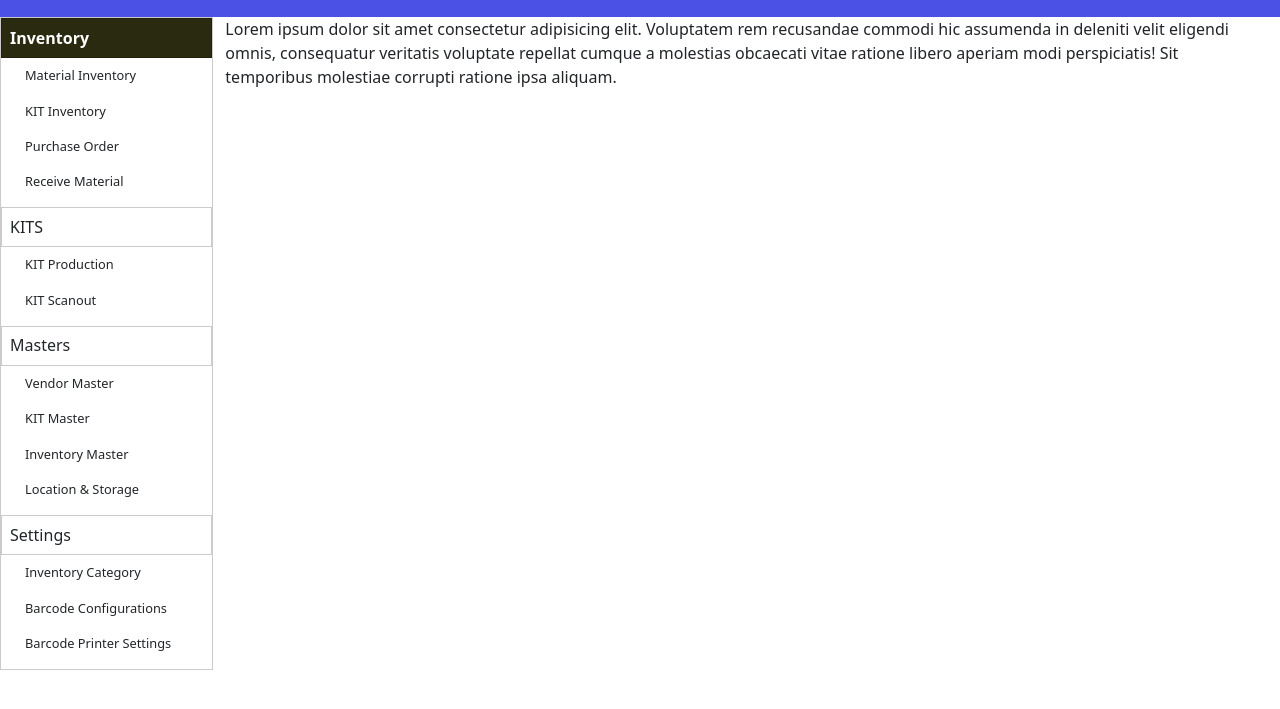
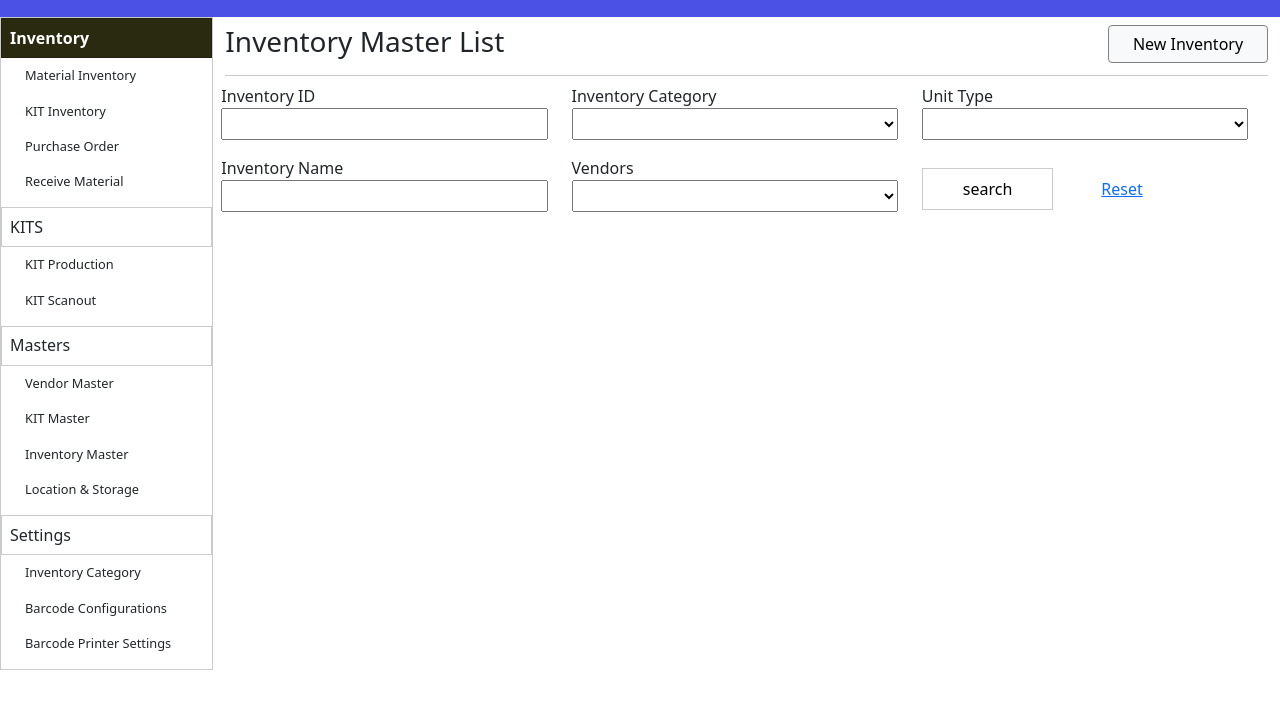
Before and after one commit to Sahil-101/Inventory-Management-Website-Template, a plain HTML site: page index.html in a window 1280 px wide. Shown: the part 55-764 px from the top of the page. Drawn offline with nearby package versions, Linux system fonts and the light colour scheme.

Commit message:
form upper body part done

```diff
--- a/index.html
+++ b/index.html
@@ -59,11 +59,39 @@
         </div>
 
         <div class="col-md-8 col-lg-10">
-          Lorem ipsum dolor sit amet consectetur adipisicing elit. Voluptatem
-          rem recusandae commodi hic assumenda in deleniti velit eligendi omnis,
-          consequatur veritatis voluptate repellat cumque a molestias obcaecati
-          vitae ratione libero aperiam modi perspiciatis! Sit temporibus
-          molestiae corrupti ratione ipsa aliquam.
+          <div class="inventory-master-list">
+            <h3>Inventory Master List</h3>
+            <button class="btn btn-light">New Inventory</button>
+          </div>
+
+          <form>
+            <div class="row input-wrapper">
+              <div class="row">
+                <div class="col-lg-4">
+                  <label>Inventory ID</label>
+                  <input type="text" />
+                </div>
+                <div class="col-lg-4">
+                  Inventory Category
+                  <select name="" id=""></select>
+                </div>
+                <div class="col-lg-4">
+                  Unit Type
+                  <select name="" id=""></select>
+                </div>
+              </div>
+              <div class="row">
+                <div class="col-lg-4">Inventory Name <input type="text" /></div>
+                <div class="col-lg-4">
+                  Vendors
+                  <select name="" id=""></select>
+                </div>
+                <div class="col-lg-4 options">
+                  <button>search</button><a href="#">Reset</a>
+                </div>
+              </div>
+            </div>
+          </form>
         </div>
       </div>
     </div>
--- a/style.css
+++ b/style.css
@@ -42,3 +42,52 @@
   border-width: 0.001rem;
   padding: 0;
 }
+
+.inventory-master-list {
+  padding: 0.5rem 0;
+  border-bottom: solid rgba(0, 0, 0, 0.203);
+  border-width: 0.001rem;
+}
+.inventory-master-list h3 {
+  display: inline-block;
+  margin-right: auto;
+}
+
+.inventory-master-list button {
+  float: right;
+  right: 0%;
+  border: solid grey;
+  border-width: 0.1rem;
+  width: 10rem;
+}
+
+@media only screen and (max-width: 525px) {
+  .inventory-master-list button {
+    display: block;
+    float: none;
+  }
+}
+
+.input-wrapper .row .col-lg-4 input,
+select {
+  display: block;
+  width: 100%;
+  height: 2rem;
+}
+
+.options {
+  display: flex;
+  align-items: center;
+  margin-top: 0.7rem;
+}
+
+.options button {
+  padding: 0.5rem 2.5rem;
+  margin-right: 3rem;
+  background-color: white;
+  border: solid rgba(0, 0, 0, 0.203);
+  border-width: 0.001rem;
+}
+.input-wrapper .row {
+  padding: 0.5rem;
+}
```
